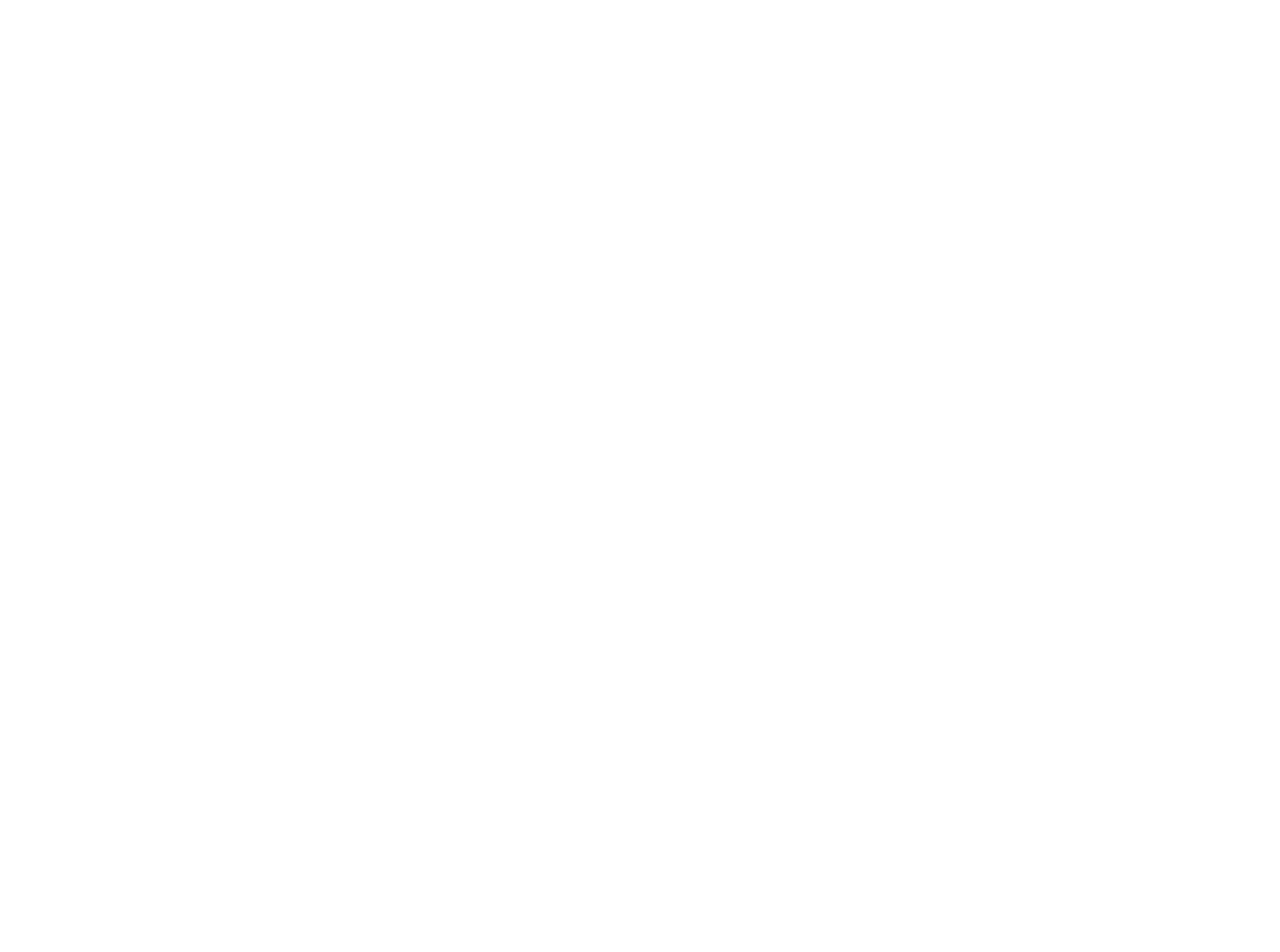
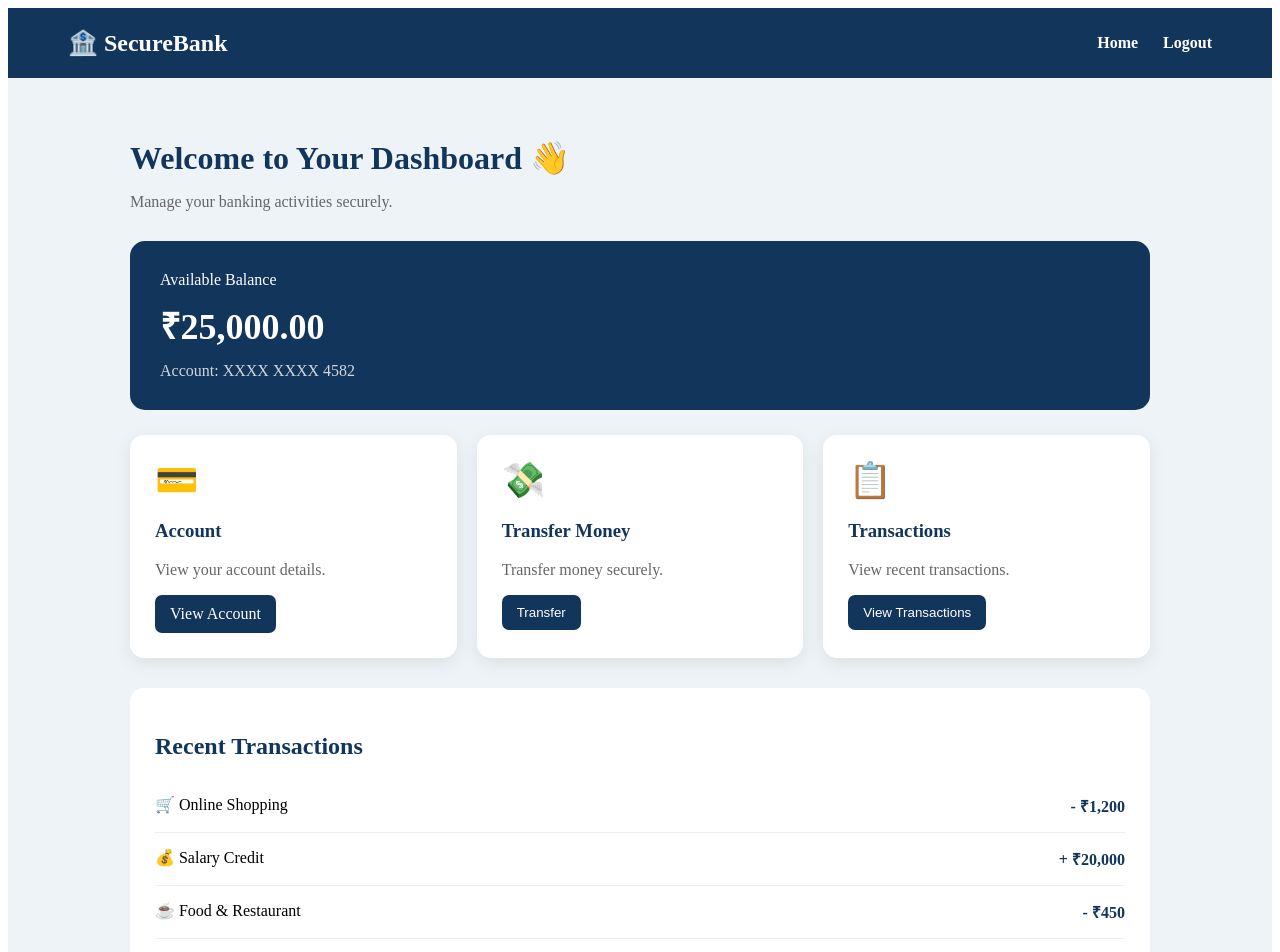
Before and after one commit to garikimukkusushma/Banking-Security-Application, a React (Vite) app: page /dashboard in a window 1280 px wide. Before the commit this address had no page. Shown: the top 952 px of the page. Before the commit the page ends 800 px from the top, so only its background shows below. Built offline with nearby package versions, Linux system fonts and the light colour scheme.

Commit message:
Add account details page

```diff
--- a/src/App.jsx
+++ b/src/App.jsx
@@ -1,5 +1,7 @@
 import { BrowserRouter, Routes, Route } from "react-router-dom";
 import Home from "./pages/Home";
+import Dashboard from "./pages/Dashboard";
+import Account from "./pages/Account";
 import Register from "./components/Register";
 import Login from "./components/Login";
 
@@ -10,6 +12,8 @@
         <Route path="/" element={<Home />} />
         <Route path="/login" element={<Login />} />
         <Route path="/register" element={<Register />} />
+        <Route path="/dashboard" element={<Dashboard />} />
+        <Route path="/account" element={<Account />} />
       </Routes>
     </BrowserRouter>
   );
--- a/src/components/Login.jsx
+++ b/src/components/Login.jsx
@@ -1,7 +1,9 @@
 import { useState } from "react";
+import { useNavigate } from "react-router-dom";
 import "./Login.css";
 
 function Login() {
+    const navigate = useNavigate();
   const [username, setUsername] = useState("");
   const [password, setPassword] = useState("");
 
@@ -13,7 +15,7 @@
     return;
   }
 
-    alert("Login successful!");
+  navigate("/dashboard");
 };
 
   return (
--- /dev/null
+++ b/src/pages/Account.css
@@ -0,0 +1,48 @@
+.account-page {
+  min-height: 100vh;
+  background: #eef3f8;
+  padding: 40px;
+}
+
+.account-container {
+  max-width: 800px;
+  margin: auto;
+}
+
+.back-link {
+  color: #12355b;
+  text-decoration: none;
+  font-weight: bold;
+}
+
+.account-container h1 {
+  color: #12355b;
+  margin: 30px 0;
+}
+
+.account-card {
+  background: white;
+  padding: 30px;
+  border-radius: 15px;
+  box-shadow: 0 5px 20px rgba(0, 0, 0, 0.08);
+}
+
+.account-card h2 {
+  color: #12355b;
+  margin-bottom: 25px;
+}
+
+.account-row {
+  display: flex;
+  justify-content: space-between;
+  padding: 18px 0;
+  border-bottom: 1px solid #eee;
+}
+
+.account-row span {
+  color: #666;
+}
+
+.account-row strong {
+  color: #12355b;
+}
--- /dev/null
+++ b/src/pages/Account.jsx
@@ -0,0 +1,45 @@
+import { Link } from "react-router-dom";
+import "./Account.css";
+
+function Account() {
+  return (
+    <div className="account-page">
+      <div className="account-container">
+
+        <Link to="/dashboard" className="back-link">
+          ← Back to Dashboard
+        </Link>
+
+        <h1>👤 Account Details</h1>
+
+        <div className="account-card">
+          <h2>SecureBank Account</h2>
+
+          <div className="account-row">
+            <span>Account Holder</span>
+            <strong>Demo User</strong>
+          </div>
+
+          <div className="account-row">
+            <span>Account Number</span>
+            <strong>XXXX XXXX 4582</strong>
+          </div>
+
+          <div className="account-row">
+            <span>Account Type</span>
+            <strong>Savings Account</strong>
+          </div>
+
+          <div className="account-row">
+            <span>Available Balance</span>
+            <strong>₹25,000.00</strong>
+          </div>
+
+        </div>
+
+      </div>
+    </div>
+  );
+}
+
+export default Account;
--- /dev/null
+++ b/src/pages/Dashboard.css
@@ -0,0 +1,136 @@
+* {
+  box-sizing: border-box;
+}
+
+.dashboard-page {
+  min-height: 100vh;
+  background: #eef3f8;
+}
+
+.dashboard-navbar {
+  height: 70px;
+  background: #12355b;
+  color: white;
+  display: flex;
+  justify-content: space-between;
+  align-items: center;
+  padding: 0 60px;
+}
+
+.dashboard-logo {
+  font-size: 24px;
+  font-weight: bold;
+}
+
+.dashboard-nav {
+  display: flex;
+  gap: 25px;
+}
+
+.dashboard-nav a {
+  color: white;
+  text-decoration: none;
+  font-weight: 600;
+}
+
+.dashboard-container {
+  max-width: 1100px;
+  margin: auto;
+  padding: 40px;
+}
+
+.welcome-section h1 {
+  color: #12355b;
+  margin-bottom: 5px;
+}
+
+.welcome-section p {
+  color: #666;
+}
+
+.balance-card {
+  margin-top: 30px;
+  padding: 30px;
+  border-radius: 15px;
+  background: #12355b;
+  color: white;
+}
+
+.balance-card p {
+  margin: 0;
+}
+
+.balance-card h2 {
+  font-size: 36px;
+  margin: 12px 0;
+}
+
+.balance-card span {
+  opacity: 0.8;
+}
+
+.dashboard-cards {
+  display: flex;
+  gap: 20px;
+  margin-top: 25px;
+}
+
+.dashboard-card {
+  flex: 1;
+  background: white;
+  padding: 25px;
+  border-radius: 14px;
+  box-shadow: 0 5px 18px rgba(0, 0, 0, 0.08);
+}
+
+.card-icon {
+  font-size: 35px;
+}
+
+.dashboard-card h3 {
+  color: #12355b;
+}
+
+.dashboard-card p {
+  color: #666;
+}
+
+.dashboard-card button {
+  padding: 10px 15px;
+  border: none;
+  border-radius: 7px;
+  background: #12355b;
+  color: white;
+  cursor: pointer;
+}
+
+.transactions {
+  margin-top: 30px;
+  background: white;
+  padding: 25px;
+  border-radius: 14px;
+}
+
+.transactions h2 {
+  color: #12355b;
+}
+
+.transaction {
+  display: flex;
+  justify-content: space-between;
+  padding: 15px 0;
+  border-bottom: 1px solid #eee;
+}
+
+.transaction strong {
+  color: #12355b;
+}
+.dashboard-button {
+  display: inline-block;
+  padding: 10px 15px;
+  border-radius: 7px;
+  background: #12355b;
+  color: white;
+  text-decoration: none;
+  cursor: pointer;
+}
--- /dev/null
+++ b/src/pages/Dashboard.jsx
@@ -0,0 +1,83 @@
+import { Link } from "react-router-dom";
+import "./Dashboard.css";
+
+function Dashboard() {
+  return (
+    <div className="dashboard-page">
+
+      <nav className="dashboard-navbar">
+        <div className="dashboard-logo">🏦 SecureBank</div>
+
+        <div className="dashboard-nav">
+          <Link to="/">Home</Link>
+          <Link to="/login">Logout</Link>
+        </div>
+      </nav>
+
+      <main className="dashboard-container">
+
+        <div className="welcome-section">
+          <h1>Welcome to Your Dashboard 👋</h1>
+          <p>Manage your banking activities securely.</p>
+        </div>
+
+        <div className="balance-card">
+          <p>Available Balance</p>
+          <h2>₹25,000.00</h2>
+          <span>Account: XXXX XXXX 4582</span>
+        </div>
+
+        <div className="dashboard-cards">
+
+          <div className="dashboard-card">
+            <div className="card-icon">💳</div>
+            <h3>Account</h3>
+            <p>View your account details.</p>
+            <Link to="/account" className="dashboard-button">
+              View Account
+            </Link>
+          </div>
+
+          <div className="dashboard-card">
+            <div className="card-icon">💸</div>
+            <h3>Transfer Money</h3>
+            <p>Transfer money securely.</p>
+            <button>Transfer</button>
+          </div>
+
+          <div className="dashboard-card">
+            <div className="card-icon">📋</div>
+            <h3>Transactions</h3>
+            <p>View recent transactions.</p>
+            <button>View Transactions</button>
+          </div>
+
+        </div>
+
+        <div className="transactions">
+          <h2>Recent Transactions</h2>
+
+          <div className="transaction">
+            <span>🛒 Online Shopping</span>
+            <strong>- ₹1,200</strong>
+          </div>
+
+          <div className="transaction">
+            <span>💰 Salary Credit</span>
+            <strong>+ ₹20,000</strong>
+          </div>
+
+          <div className="transaction">
+            <span>☕ Food & Restaurant</span>
+            <strong>- ₹450</strong>
+          </div>
+
+        </div>
+
+      </main>
+
+    </div>
+  );
+}
+
+export default Dashboard;
```
Lines whose indentation alone changed are shown as unchanged.
